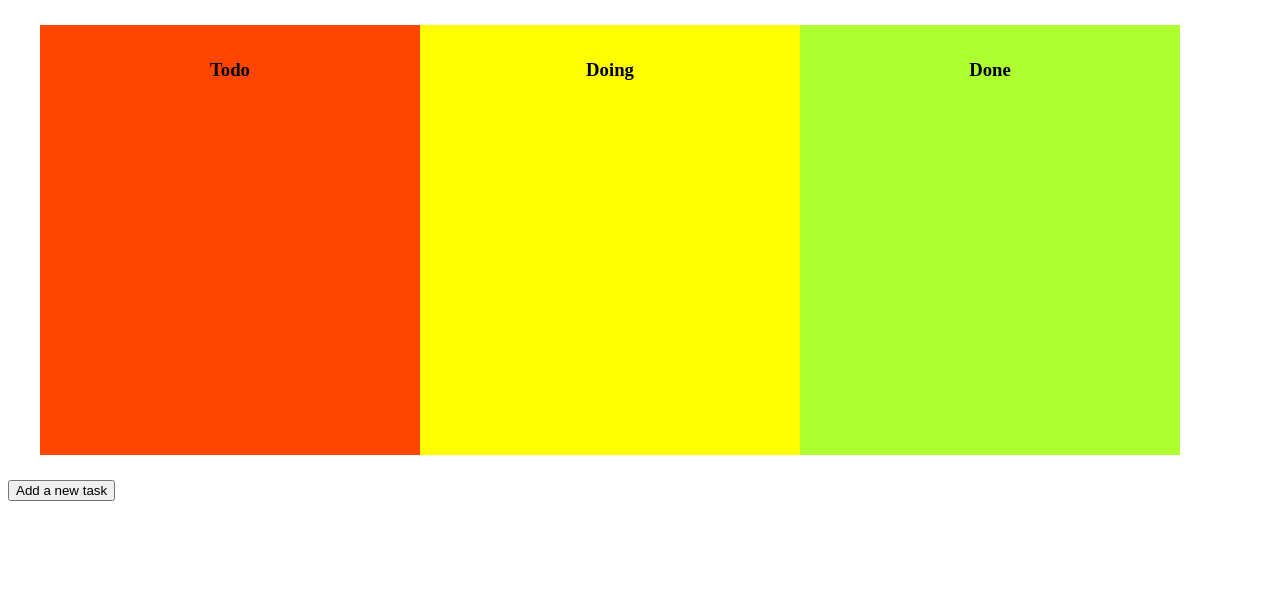
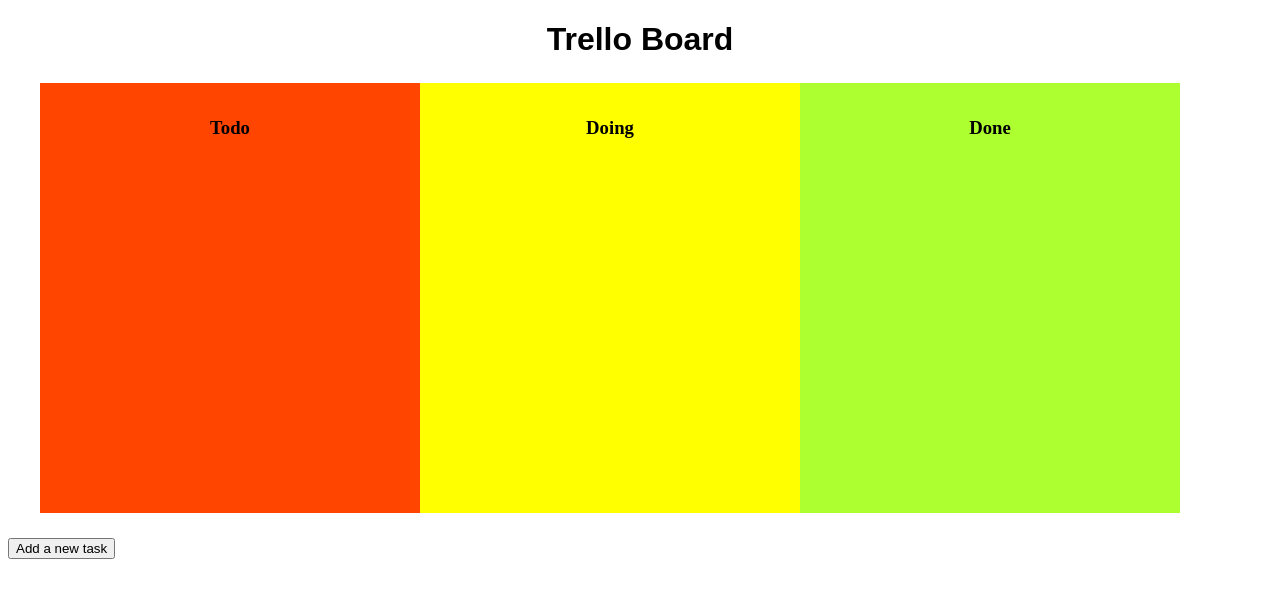
Before and after one commit to mruminski/trello, a website: page index.html in a window 1280 px wide. Drawn offline with nearby package versions, Linux system fonts and the light colour scheme; files that its build step writes are made by us from their sources.

Commit message:
Add title header

```diff
--- a/index.html
+++ b/index.html
@@ -6,7 +6,6 @@
   <link rel="stylesheet" type="text/css" href="css/style.css">
 </head>
 <body>
-  <footer id="footer"></footer>
   <script type="text/javascript" src="js/script.js"></script>
 </body>
 </html>
--- a/js/script.js
+++ b/js/script.js
@@ -1,3 +1,8 @@
+var title = document.createElement('h1');
+title.id = 'title';
+title.innerText = 'Trello Board';
+document.body.appendChild(title);
+
 function Board(name) {
   this.name = name;
 }
--- a/sass/style.scss
+++ b/sass/style.scss
@@ -1,3 +1,11 @@
+:root { font-size: 16px; }
+
+#title {
+  font-size: 2rem;
+  font-family: Arial, Helvetica, sans-serif;
+  text-align: center;
+}
+
 #board {
   margin: 25px auto;
   width: 1200px;
```
